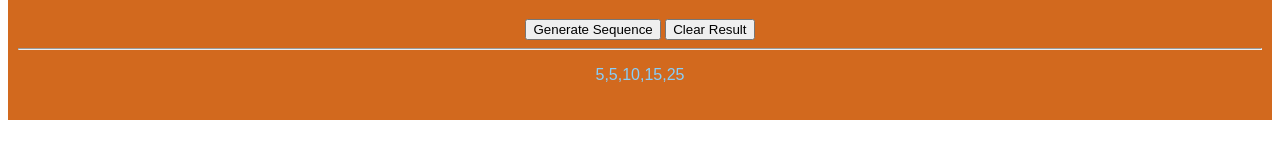
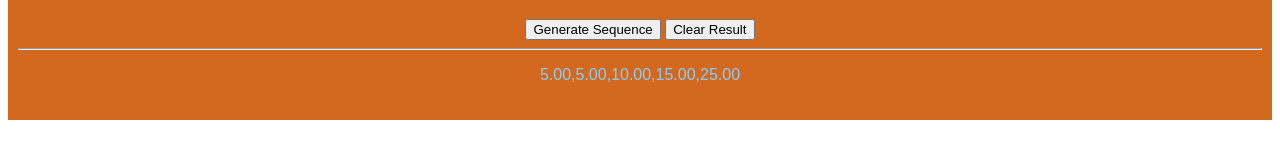
Before and after one commit to codedfellow/FibonacciSeries, a plain HTML site: page fibonacci.html in a window 1280 px wide. Both pictures are taken after typing "5", "5", "5" into the empty fields and a click on the button "Generate Sequence". Shown: the part 173-329 px from the top of the page. Drawn offline with Linux system fonts and the light colour scheme.

Commit message:
changed the decimal display

```diff
--- a/fibonacci.html
+++ b/fibonacci.html
@@ -63,6 +63,7 @@
                         first = second;
                         second = sum;
                     }
+                    result = result.map(x => x.toFixed(2));
                     solution.innerHTML = result;
                 }
 
```
